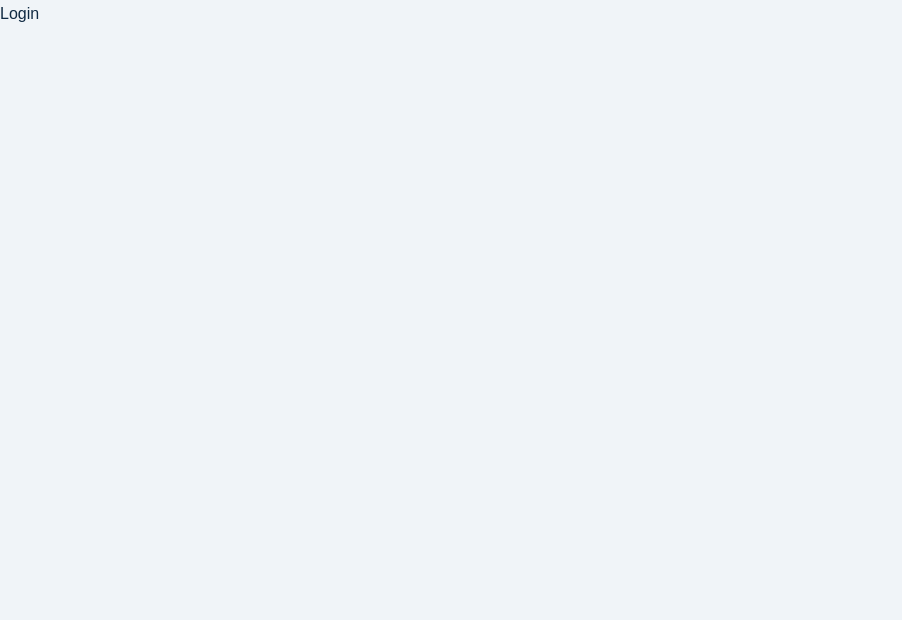
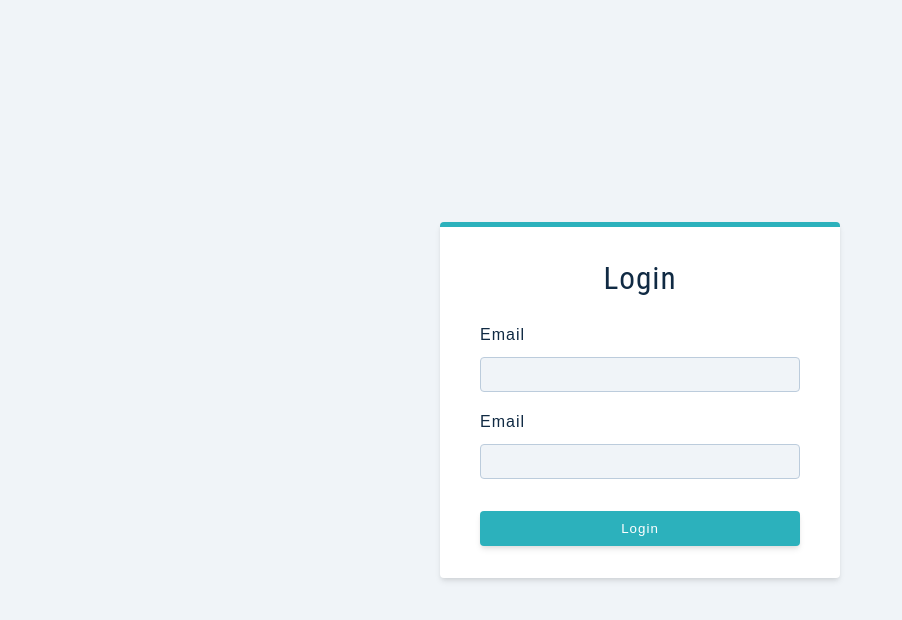
Before and after one commit to Amir-ali-anwar/React-crud, a React (Create React App) app: page / in a window 1280 px wide. Shown: the top 620 px of the page, without its empty margins (0-902 px from the left). Built offline with nearby package versions, Linux system fonts and the light colour scheme; the HTML template or start-up script is replaced by a standard one.

Commit message:
working on crud

```diff
--- a/src/App.js
+++ b/src/App.js
@@ -1,3 +1,4 @@
+import React from 'react'
 import "./App.css";
 import { Route, Routes, BrowserRouter } from "react-router-dom";
 import Login from "./pages/Login";
@@ -5,8 +6,8 @@
 import AllTodo from './pages/AllTodo'
 import ProtectedRoute from "./pages/ProtectedRoute";
 import SharedLayout from './components/sharedLayout'
-import { Sidebar } from "./components";
 function App() {
+  const [user,SetUser]=React.useState('')
   return (
     <BrowserRouter>
       <Routes>
--- /dev/null
+++ b/src/assets/wrappers/RegisterPage.js
@@ -0,0 +1,35 @@
+import styled from 'styled-components'
+
+const Wrapper = styled.section`
+  display: grid;
+  align-items: center;
+  .logo {
+    display: block;
+    margin: 0 auto;
+    margin-bottom: 1.38rem;
+  }
+  .form {
+    max-width: 400px;
+    border-top: 5px solid var(--primary-500);
+  }
+
+  h3 {
+    text-align: center;
+  }
+  p {
+    margin: 0;
+    margin-top: 1rem;
+    text-align: center;
+  }
+  .btn {
+    margin-top: 1rem;
+  }
+  .member-btn {
+    background: transparent;
+    border: transparent;
+    color: var(--primary-500);
+    cursor: pointer;
+    letter-spacing: var(--letterSpacing);
+  }
+`
+export default Wrapper
--- a/src/pages/Login.js
+++ b/src/pages/Login.js
@@ -1,9 +1,34 @@
 import React from 'react'
-
+import Wrapper from "../assets/wrappers/RegisterPage";
+import { useNavigate } from "react-router-dom";
+import { Button, FormRow } from "../components";
 const Login = () => {
   return (
-    <div>Login</div>
-  )
+    <Wrapper className="full-page">
+      <form className="form" onSubmit={(e) => e.preventDefault()}>
+        <h3>Login </h3>
+        <FormRow
+          name="email"
+          labelText="Email"
+          type="email"
+          className="form-input"
+          labelClass="form-label"
+        />
+        <FormRow
+          name="email"
+          labelText="Email"
+          type="email"
+          className="form-input"
+          labelClass="form-label"
+        />
+        <Button
+          type="submit"
+          className={["btn btn-block"]}
+        >  Login
+      </Button>
+      </form>
+    </Wrapper>
+  );
 }
 
 export default Login
```
